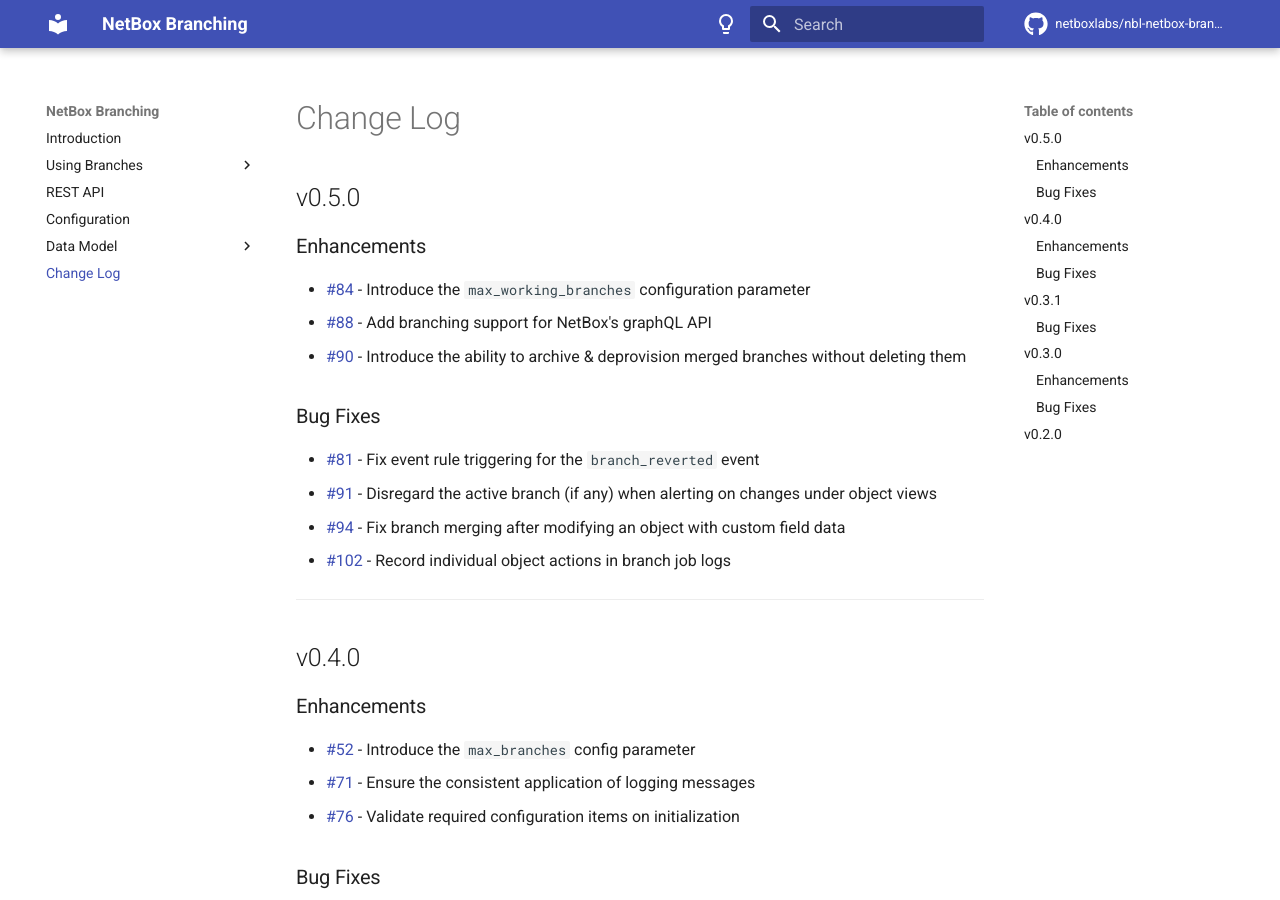
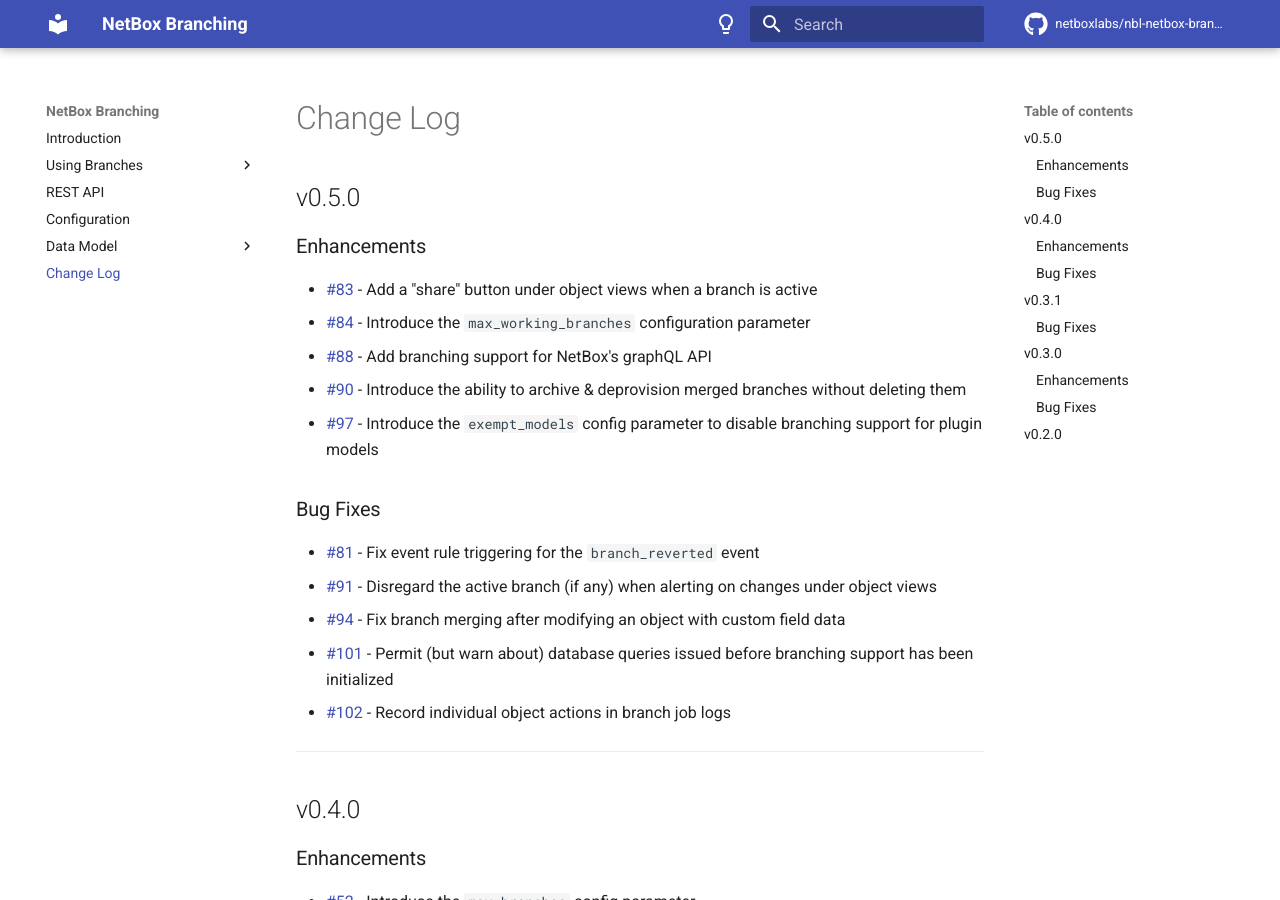
Before and after one commit to netboxlabs/netbox-branching, an MkDocs documentation site: the page built from docs/changelog.md, in a window 1280 px wide and 900 px high. Built offline with MkDocs 1.6.1 and Material for MkDocs 9.7.7, drawn with Linux system fonts in a browser that asks for light colours; comment, search, counter and statistics services are not loaded.

Commit message:
Update changelog

```diff
--- a/docs/changelog.md
+++ b/docs/changelog.md
@@ -4,15 +4,18 @@
 
 ### Enhancements
 
+* [#83](https://github.com/netboxlabs/nbl-netbox-branching/issues/83) - Add a "share" button under object views when a branch is active
 * [#84](https://github.com/netboxlabs/nbl-netbox-branching/issues/84) - Introduce the `max_working_branches` configuration parameter
 * [#88](https://github.com/netboxlabs/nbl-netbox-branching/issues/88) - Add branching support for NetBox's graphQL API
 * [#90](https://github.com/netboxlabs/nbl-netbox-branching/issues/90) - Introduce the ability to archive & deprovision merged branches without deleting them
+* [#97](https://github.com/netboxlabs/nbl-netbox-branching/issues/97) - Introduce the `exempt_models` config parameter to disable branching support for plugin models
 
 ### Bug Fixes
 
 * [#81](https://github.com/netboxlabs/nbl-netbox-branching/issues/81) - Fix event rule triggering for the `branch_reverted` event
 * [#91](https://github.com/netboxlabs/nbl-netbox-branching/issues/91) - Disregard the active branch (if any) when alerting on changes under object views
 * [#94](https://github.com/netboxlabs/nbl-netbox-branching/issues/94) - Fix branch merging after modifying an object with custom field data
+* [#101](https://github.com/netboxlabs/nbl-netbox-branching/issues/101) - Permit (but warn about) database queries issued before branching support has been initialized
 * [#102](https://github.com/netboxlabs/nbl-netbox-branching/issues/102) - Record individual object actions in branch job logs
 
 ---
```
